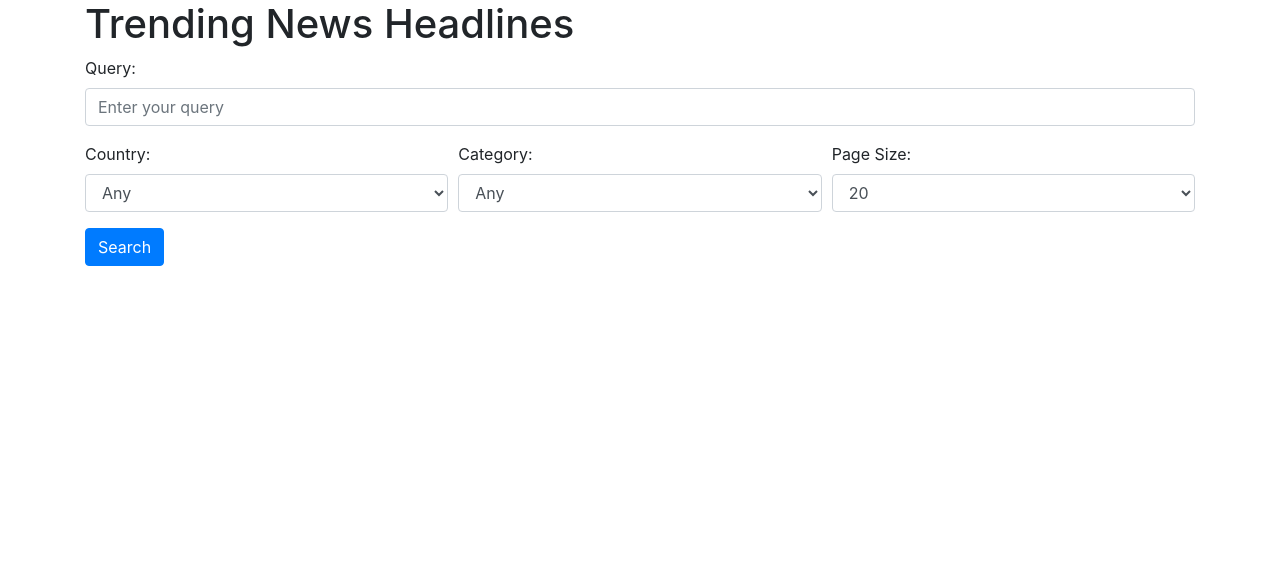
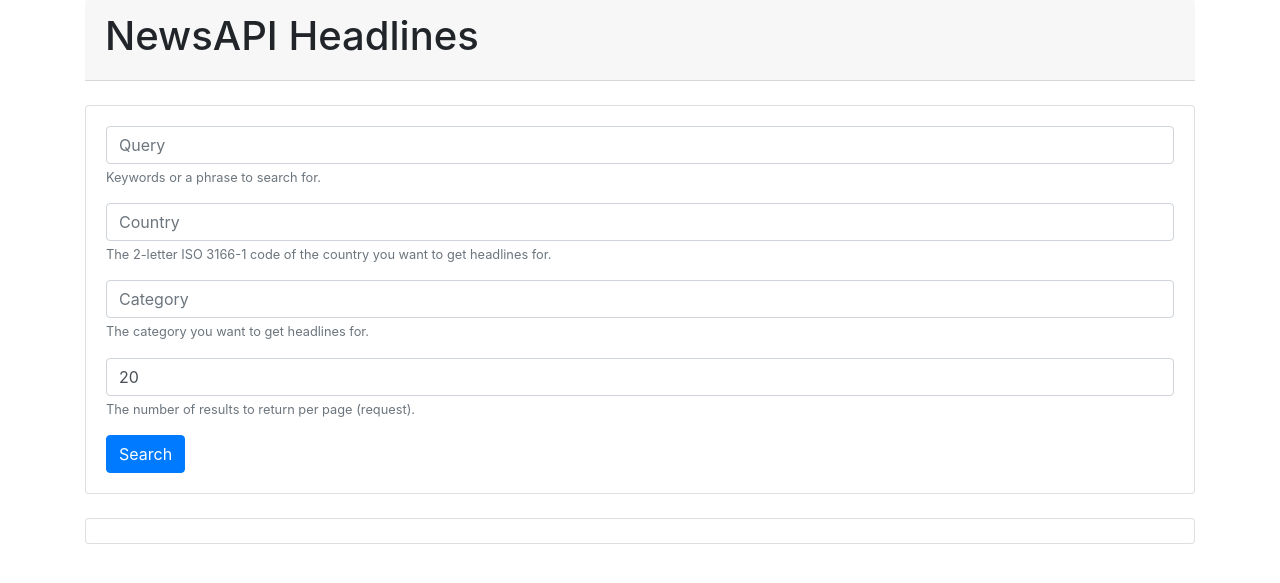
Before and after one commit to manosmin/NewsHeadlines-FastAPI, a FastAPI app: page / in a window 1280 px wide. Shown: the top 583 px of the page. Run offline with FastAPI, Linux system fonts and the light colour scheme; some libraries are stand-ins or nearby versions.

Commit message:
changed ui

```diff
--- a/static/main.js
+++ b/static/main.js
@@ -32,6 +32,9 @@
                     const descriptionElement = document.createElement('p');
                     descriptionElement.textContent = article.description;
 
+                    const sourceIdElement = document.createElement('p');
+                    sourceIdElement.textContent = article.source.id;
+
                     const urlElement = document.createElement('a');
                     urlElement.textContent = 'Read More';
                     urlElement.href = article.url;
@@ -39,14 +42,19 @@
 
                     const publishedAtElement = document.createElement('p');
                     const publishedDate = new Date(article.publishedAt);
-                    publishedAtElement.textContent = article.source.id + ' ' + publishedDate.toLocaleString('en-GB', { timeZone: 'Europe/Athens' });
+                    publishedAtElement.textContent = publishedDate.toLocaleString('en-GB', { timeZone: 'Europe/Athens' });
 
                     articleElement.appendChild(titleElement);
                     articleElement.appendChild(publishedAtElement);
+                    articleElement.appendChild(sourceIdElement);
                     articleElement.appendChild(descriptionElement);
                     articleElement.appendChild(urlElement);
 
-                    newsList.appendChild(articleElement);
+                    const cardItemElement = document.createElement('div');
+                    cardItemElement.className = 'card-body';
+
+                    cardItemElement.appendChild(articleElement);
+                    newsList.appendChild(cardItemElement);
                     });
                 } else {
                     newsList.innerHTML = 'No results found.';
--- a/templates/index.html
+++ b/templates/index.html
@@ -3,68 +3,41 @@
 <head>
     <meta charset="UTF-8">
     <meta name="viewport" content="width=device-width, initial-scale=1.0">
-    <title>Trending News Headlines</title>
+    <title>NewsAPI Headlines</title>
     <link rel="stylesheet" href="https://maxcdn.bootstrapcdn.com/bootstrap/4.5.2/css/bootstrap.min.css">
 </head>
 <body>
     <div class="container">
-        <h1>Trending News Headlines</h1>
-
-        <form id="searchForm">
-
-                <div class="form-group">
-                    <label for="searchInput">Query: </label>
-                    <input type="text" class="form-control" id="searchInput" placeholder="Enter your query">
-                </div>
-
-            <div class="form-row">
-                <div class="form-group col-md-4">
-                    <label for="countrySelect">Country: </label>
-                    <select class="form-control" id="countrySelect">
-                        <option value="">Any</option>
-                        <option value="gr">Greece</option>
-                        <option value="us">United States</option>
-                        <option value="gb">Great Britain</option>
-                        <option value="es">Spain</option>
-                        <option value="it">Italy</option>
-                        <option value="fr">France</option>
-                        <option value="cn">China</option>
-                        <option value="jp">Japan</option>
-                        <option value="br">Brazil</option>
-                        <option value="au">Australia</option>
-                    </select>
-                </div>
-                <div class="form-group col-md-4">
-                    <label for="categorySelect">Category: </label>
-                    <select class="form-control" id="categorySelect">
-                        <option value="">Any</option>
-                        <option value="general">General</option>
-                        <option value="business">Business</option>
-                        <option value="Entertainment">Entertainment</option>
-                        <option value="health">Health</option>
-                        <option value="science">Science</option>
-                        <option value="sports">Sports</option>
-                        <option value="technology">Technology</option>
-                    </select>
-                </div>
-                <div class="form-group col-md-4">
-                    <label for="pageSizeSelect">Page Size: </label>
-                    <select class="form-control" id="pageSizeSelect">
-                        <option value="20">20</option>
-                        <option value="50">50</option>
-                        <option value="100">100</option>
-                    </select>
-                </div>
+        <div class="card-header">
+            <h1>NewsAPI Headlines</h1>
+        </div>
+        <br>
+        <div class="card">
+            <div class="card-body">
+        <form>
+            <div class="form-group">
+              <input type="text" class="form-control" id="searchInput" placeholder="Query">
+              <small class="form-text text-muted">Keywords or a phrase to search for.</small>
             </div>
-
+            <div class="form-group">
+              <input type="text" class="form-control" id="countrySelect" placeholder="Country">
+              <small class="form-text text-muted">The 2-letter ISO 3166-1 code of the country you want to get headlines for.</small>
+            </div>
+            <div class="form-group">
+              <input type="text" class="form-control" id="categorySelect" placeholder="Category">
+              <small class="form-text text-muted">The category you want to get headlines for.</small>
+            </div>
+            <div class="form-group">
+                <input type="number" value="20" min="20" max="100" class="form-control" id="pageSizeSelect" placeholder="Page Size">
+                <small class="form-text text-muted">The number of results to return per page (request).</small>
+            </div>
             <button type="button" class="btn btn-primary" id="searchButton">Search</button>
         </form>
-
-        <div id="newsList">
-            <!-- News headlines will be displayed here -->
+            </div>
         </div>
+        <br>
+        <div class="card" id="newsList"><br></div>
     </div>
-
     <script src="https://code.jquery.com/jquery-3.5.1.slim.min.js"></script>
     <script src="https://cdn.jsdelivr.net/npm/@popperjs/core@2.9.3/dist/umd/popper.min.js"></script>
     <script src="https://maxcdn.bootstrapcdn.com/bootstrap/4.5.2/js/bootstrap.min.js"></script>
```
Also changed, not shown: 1 other file.
